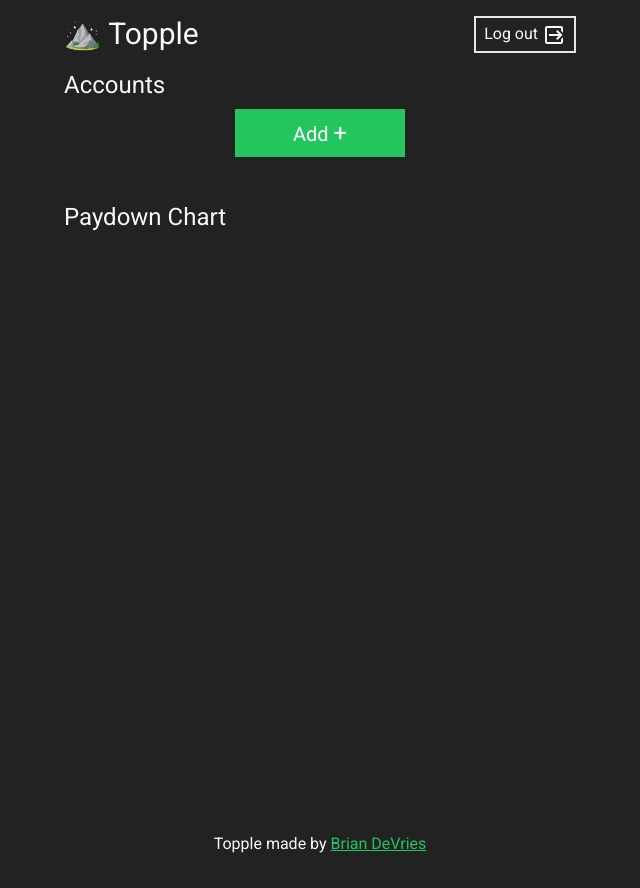
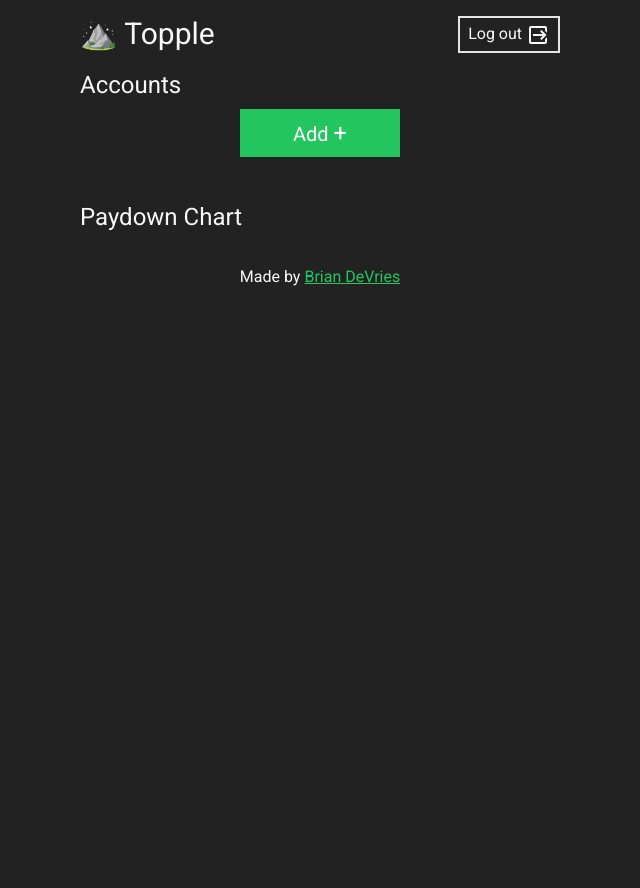
Before and after one commit to techCarpenter/topple, a Vue app: page / in a window 1280 px wide. Shown: the whole page, without its empty margins (320-960 px from the left). After the commit the page ends 800 px from the top, so only its background shows below. Built offline with nearby package versions, Linux system fonts and the light colour scheme; no server answers; the database is empty; sample sign-in values are in the browser's storage.

Commit message:
make footer dependent on user logged in

```diff
--- a/src/App.vue
+++ b/src/App.vue
@@ -1,20 +1,36 @@
 <template>
-  <div class="p-4 m-0 min-h-screen">
+  <div class="max-w-lg p-4 min-h-screen m-auto">
     <router-view />
+    <footer v-if="signedIn" class="my-8 w-full">
+      <p class="text-center">
+        Made by
+        <a class="text-green-500 underline" href="https://brianjdevries.com"
+          >Brian DeVries</a
+        >
+      </p>
+    </footer>
   </div>
-  <footer class="my-8 w-full">
-    <p class="text-center">
-      Topple made by
-      <a class="text-green-500 underline" href="https://brianjdevries.com"
-        >Brian DeVries</a
-      >
-    </p>
-  </footer>
 </template>
 
 <script>
+import { mapState } from "vuex";
+import { auth } from "../src/firebase";
+
 export default {
-  name: "App"
+  name: "App",
+  data() {
+    return {
+      signedIn: false
+    };
+  },
+  computed: {
+    ...mapState(["userProfile"])
+  },
+  watch: {
+    userProfile() {
+      this.signedIn = auth.currentUser !== null;
+    }
+  }
 };
 </script>
 
```
